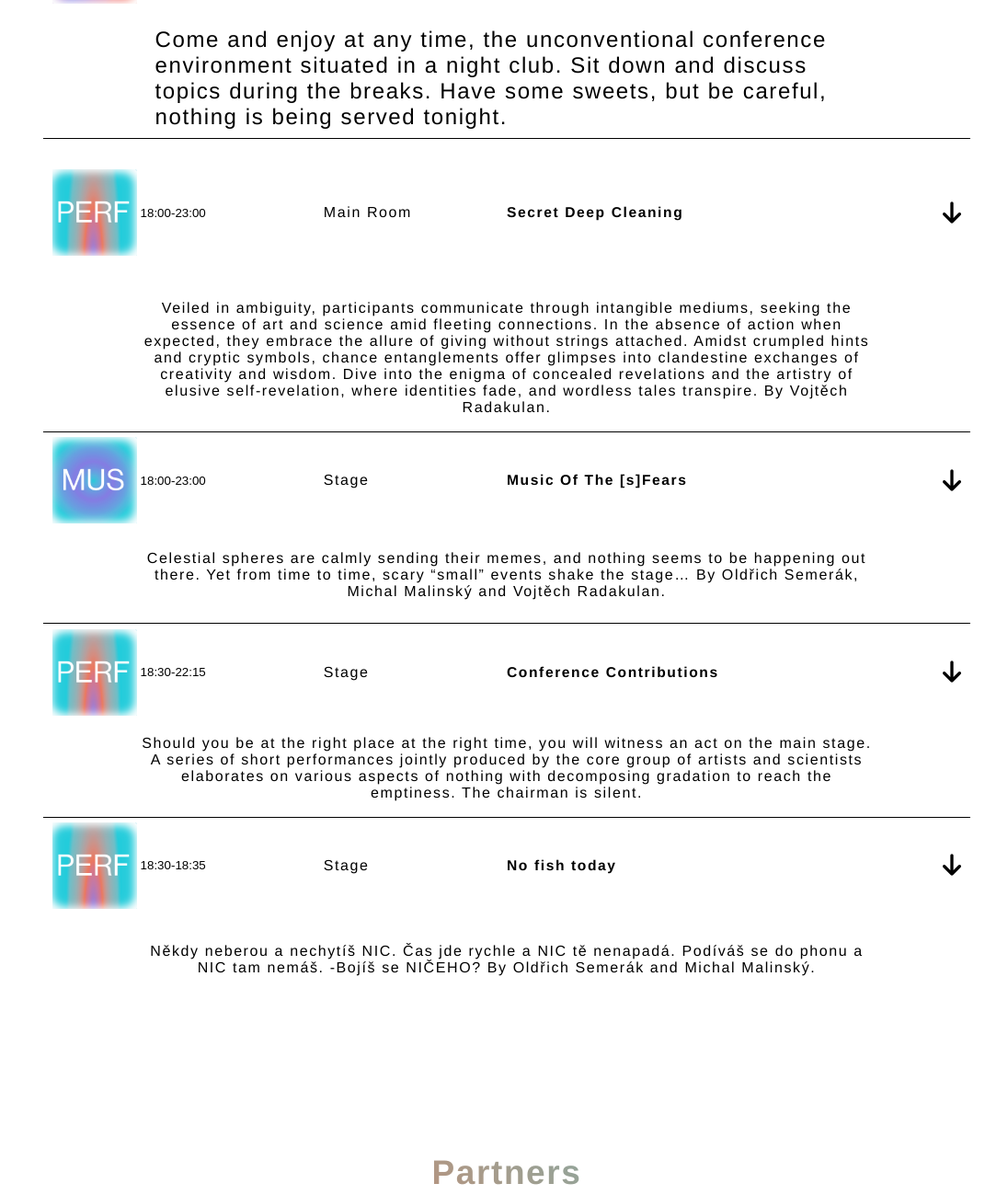
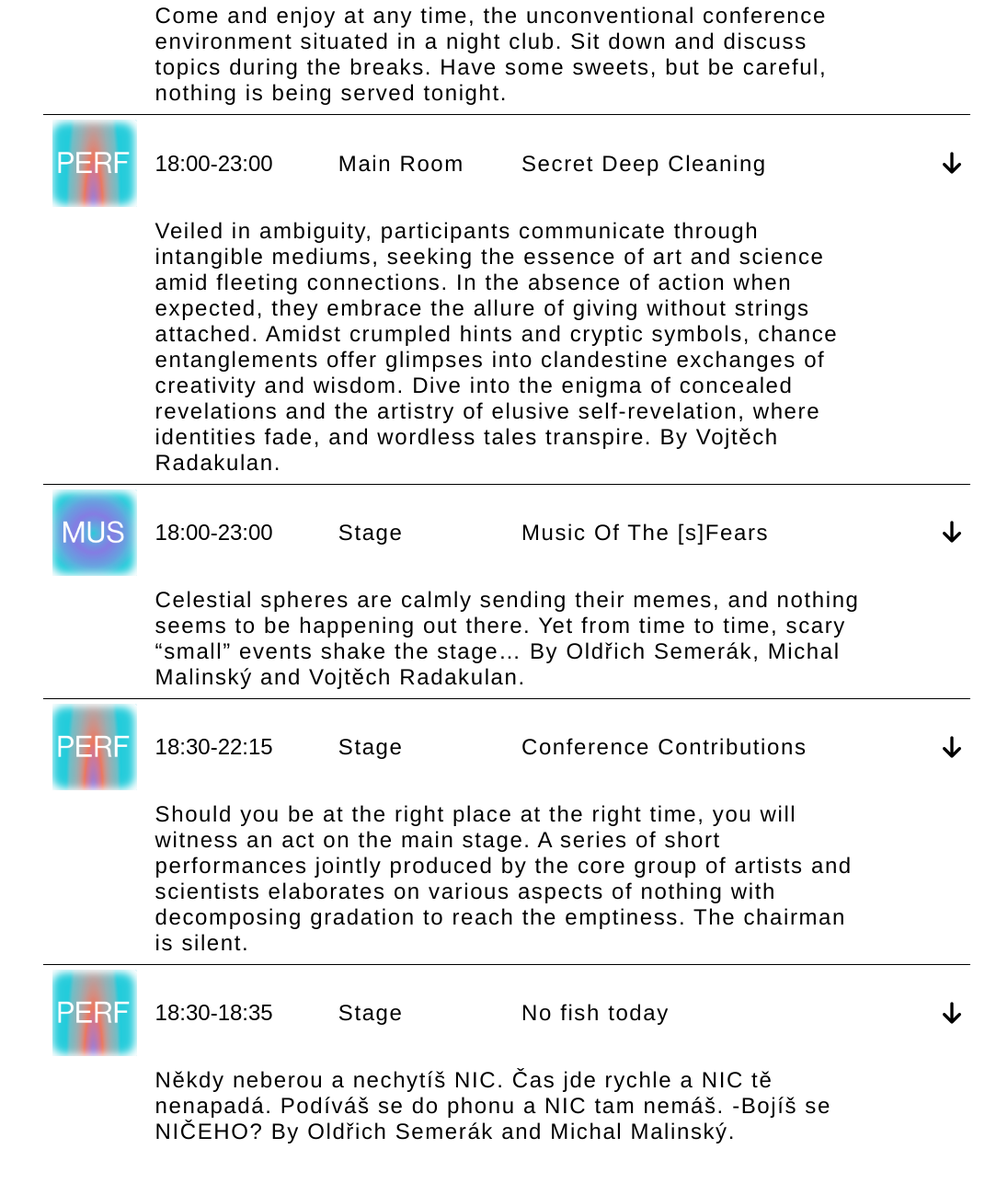
Before and after one commit to jonesing13/conference-on-nothing-casestudy, a plain HTML site: page components/index.html in a window 1280 px wide. Shown: the part 6542-7841 px from the top of the page at 92% size, without its empty margins (209-1280 px from the left). Drawn offline with Linux system fonts and the light colour scheme; a web font is replaced by a local one.

Commit message:
small fix on grid rows program list

```diff
--- a/components/index.html
+++ b/components/index.html
@@ -399,52 +399,52 @@
 
 			<button class="home-program__timeslot home-program__timeslot--perf">
 				<img class="home-program__timeslot-thumbnail perf-thumbnail" src="img/perf_thumbnail.png" alt="PERF">
-				<time>18:00-23:00</time>
-				<p>
+				<time class="home-program__timeslot-details">18:00-23:00</time>
+				<p class="home-program__timeslot-details">
 					Main Room
 				</p>
-				<h3 class="home-program__timeslot-link">Secret Deep Cleaning</h3>
+				<h3 class="home-program__timeslot-details home-program__timeslot-link">Secret Deep Cleaning</h3>
 				<i class="fa-solid fa-arrow-down fa-2xl"></i>
-				<p class="home-program__timeslot-description">
+				<p class="home-program__timeslot-details home-program__timeslot-description">
 					Veiled in ambiguity, participants communicate through intangible mediums, seeking the essence of art and science amid fleeting connections. In the absence of action when expected, they embrace the allure of giving without strings attached. Amidst crumpled hints and cryptic symbols, chance entanglements offer glimpses into clandestine exchanges of creativity and wisdom. Dive into the enigma of concealed revelations and the artistry of elusive self-revelation, where identities fade, and wordless tales transpire. By Vojtěch Radakulan.
 				</p>
 			</button>
 
 			<button class="home-program__timeslot home-program__timeslot--mus">
 				<img class="home-program__timeslot-thumbnail mus-thumbnail" src="img/mus_thumbnail.png" alt="MUS">
-				<time>18:00-23:00</time>
-				<p>
+				<time class="home-program__timeslot-details">18:00-23:00</time>
+				<p class="home-program__timeslot-details">
 					Stage
 				</p>
-				<h3 class="home-program__timeslot-link">Music Of The [s]Fears</h3>
+				<h3 class="home-program__timeslot-details home-program__timeslot-link">Music Of The [s]Fears</h3>
 				<i class="fa-solid fa-arrow-down fa-2xl"></i>
-				<p class="home-program__timeslot-description">
+				<p class="home-program__timeslot-details home-program__timeslot-description">
 					Celestial spheres are calmly sending their memes, and nothing seems to be happening out there. Yet from time to time, scary “small” events shake the stage… By Oldřich Semerák, Michal Malinský and Vojtěch Radakulan.
 				</p>
 			</button>
 
 			<button class="home-program__timeslot home-program__timeslot--perf">
 				<img class="home-program__timeslot-thumbnail perf-thumbnail" src="img/perf_thumbnail.png" alt="PERF">
-				<time>18:30-22:15</time>
-				<p>
+				<time class="home-program__timeslot-details">18:30-22:15</time>
+				<p class="home-program__timeslot-details">
 					Stage
 				</p>
-				<h3 class="home-program__timeslot-link">Conference Contributions</h3>
+				<h3 class="home-program__timeslot-details home-program__timeslot-link">Conference Contributions</h3>
 				<i class="fa-solid fa-arrow-down fa-2xl"></i>
-				<p class="home-program__timeslot-description">
+				<p class="home-program__timeslot-details home-program__timeslot-description">
 					Should you be at the right place at the right time, you will witness an act on the main stage. A series of short performances jointly produced by the core group of artists and scientists elaborates on various aspects of nothing with decomposing gradation to reach the emptiness. The chairman is silent.
 				</p>
 			</button>
 
 			<button class="home-program__timeslot home-program__timeslot--perf">
 				<img class="home-program__timeslot-thumbnail perf-thumbnail" src="img/perf_thumbnail.png" alt="PERF">
-				<time>18:30-18:35</time>
-				<p>
+				<time class="home-program__timeslot-details">18:30-18:35</time>
+				<p class="home-program__timeslot-details">
 					Stage
 				</p>
-				<h3 class="home-program__timeslot-link">No fish today</h3>
+				<h3 class="home-program__timeslot-details home-program__timeslot-link">No fish today</h3>
 				<i class="fa-solid fa-arrow-down fa-2xl"></i>
-				<p class="home-program__timeslot-description">
+				<p class="home-program__timeslot-details home-program__timeslot-description">
 					Někdy neberou a nechytíš NIC. Čas jde rychle a NIC tě nenapadá. Podíváš se do phonu a NIC tam nemáš. -Bojíš se NIČEHO? By Oldřich Semerák and Michal Malinský.
 				</p>
 			</button>
--- a/css/main.css
+++ b/css/main.css
@@ -521,7 +521,6 @@ button:hover {
 .home-program__timeslot {
     display: grid;
     grid-template-columns: 1fr 2fr 2fr 4fr 1fr;
-    grid-auto-rows: 1fr;
     justify-items: left;
     align-items: center;
 }
```
